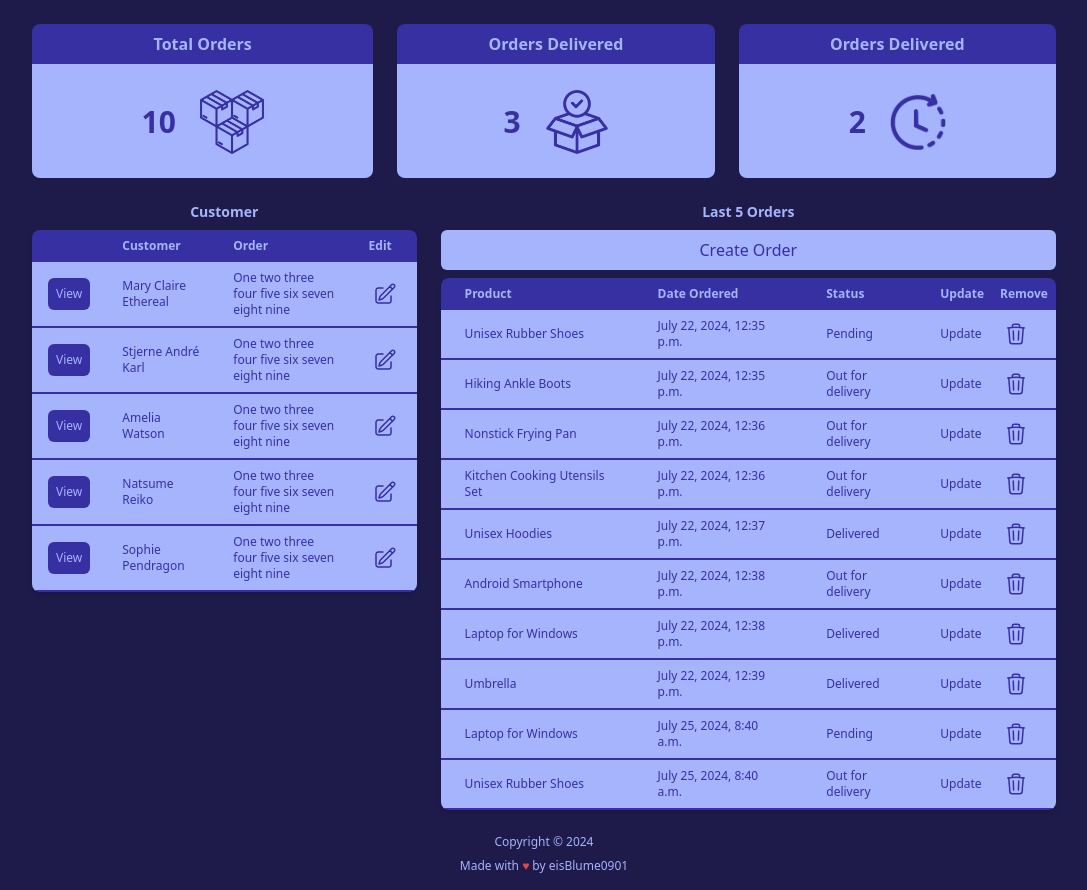
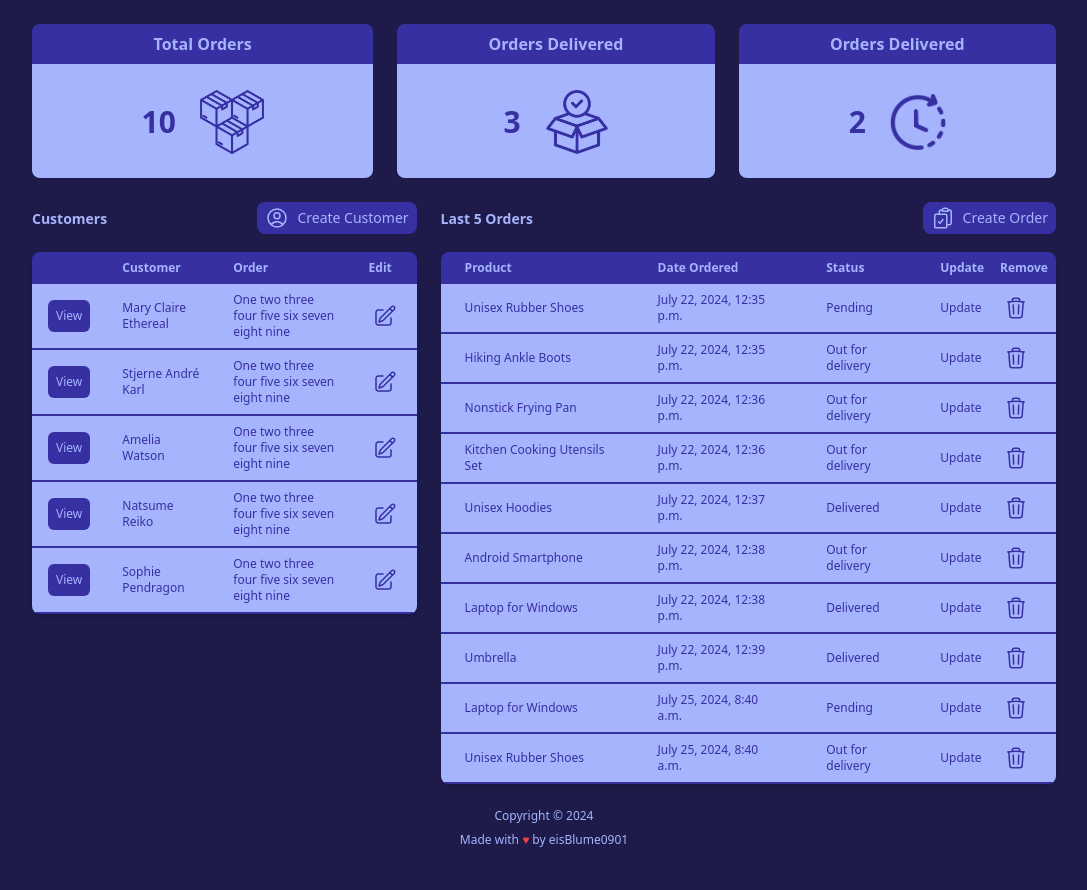
Before and after one commit to eisBlume0901/Django_Customer_Management_System_From_Dennis_Ivy, a Django app: page / in a window 1280 px wide. Shown: the part 82-972 px from the top of the page, without its empty margins (96-1183 px from the left). After the commit the page ends 929 px from the top, so only its background shows below. Run offline with Django 5.2, Linux system fonts and the light colour scheme; data comes from the database, SQL or seed files in the repository; both versions use the stored data as it was after the commit; some libraries are stand-ins or nearby versions.

Commit message:
Added django model forms (need to research how to customize them). Enhanced some button design. Debug the date_ordered

```diff
--- a/customer_management_system/accounts/views.py
+++ b/customer_management_system/accounts/views.py
@@ -1,6 +1,9 @@
-from django.shortcuts import render
+from django.shortcuts import render, redirect
 from django.http import HttpResponse
+from django.urls import reverse
 from .models import *
+
+from .forms import * # Means that we are importing that Form class from the forms.py file
 # Create your views here.
 def home(request):
     allOrders = Order.objects.all()
@@ -38,4 +41,18 @@ def customer(request, pk):
     return render(request, 'accounts/customer.html', context)
 
 def createOrder(request):
-    return render(request, 'forms/order_form.html')
+
+    form = OrderForm()
+
+    if request.method == 'POST':
+        # print("Printing POST:", request.POST) # For debugging purposes
+
+        form = OrderForm(request.POST)
+        if form.is_valid():
+            form.save()
+            return redirect(reverse('home')) # Redirect using the name of the url (instead of the route path)
+
+    context = {
+        'form': form,
+    }
+    return render(request, 'forms/order_form.html', context)
--- a/customer_management_system/customer_management_system/settings.py
+++ b/customer_management_system/customer_management_system/settings.py
@@ -32,7 +32,6 @@ ALLOWED_HOSTS = []
 # Application definition
 
 INSTALLED_APPS = [
-
     'accounts',
 
     'django.contrib.admin',
--- a/customer_management_system/templates/accounts/customer.html
+++ b/customer_management_system/templates/accounts/customer.html
@@ -34,7 +34,7 @@
                     <tr class="bg-indigo-300 border-b-2 border-indigo-800 hover:bg-indigo-200">
                         <td class="px-6 py-2">{{ order.product }}</td>
                         <td class="px-6 py-2">{{ order.product.category }}</td>
-                        <td class="px-6 py-2">{{ order.product.date_created }}</td>
+                        <td class="px-6 py-2">{{ order.date_created }}</td>
                         <td class="px-6 py-2">{{ order.status}}</td>
                         <td class="p-2">
                             <a href="">
--- a/customer_management_system/templates/accounts/dashboard.html
+++ b/customer_management_system/templates/accounts/dashboard.html
@@ -1,12 +1,27 @@
 {% extends 'main.html' %}
 {% block content %}
+{% load static %}
+
 {% include 'partials/_home_navbar.html' %}
 {% include 'partials/_order_status.html' %}
-<div class="flex flex-col space-y-8 sm:flex-col sm:max-screen-sm sm:space-y-4 md:flex-col md:max-screen-md md:space-y-4 lg:flex-row lg:space-x-6 lg:space-y-0 lg:max-w-screen-lg mx-auto my-6 justify-between">
+<div class="flex flex-row mx-auto my-6 max-w-screen-lg justify-between gap-6">
 
     <!-- Adjusted to take up 1/3 of the space in larger screens -->
-    <div class="flex flex-col space-y-2 w-full lg:w-5/12">
-        <div class="text-indigo-300 font-semibold text-sm text-center">Customer
+    <div class="flex flex-col gap-4 lg:w-5/12">
+        <div class="flex flex-row justify-between items-center">
+            <div class="text-indigo-300 font-semibold text-sm text-center">Customers</div>
+            <a href="{% url 'create_order' %}">
+                <button class="font-medium text-sm rounded-lg px-2 py-1 bg-indigo-800 text-indigo-300 hover:bg-indigo-300 hover:text-indigo-800">
+                    <div class="flex flex-row items-center gap-2">
+                        <svg xmlns="http://www.w3.org/2000/svg" fill="none" viewBox="0 0 24 24" stroke-width="1.5" stroke="currentColor" class="size-6">
+                            <path stroke-linecap="round" stroke-linejoin="round" d="M17.982 18.725A7.488 7.488 0 0 0 12 15.75a7.488 7.488 0 0 0-5.982 2.975m11.963 0a9 9 0 1 0-11.963 0m11.963 0A8.966 8.966 0 0 1 12 21a8.966 8.966 0 0 1-5.982-2.275M15 9.75a3 3 0 1 1-6 0 3 3 0 0 1 6 0Z" />
+                          </svg>
+                          <p>
+                            Create Customer
+                          </p>
+                    </div>
+                </button>
+            </a>
         </div>
         <div class="relative overflow-x-auto shadow-md rounded-lg">
             <table class="text-sm text-left text-indigo-300 table-fixed">
@@ -46,9 +61,25 @@
     </div>
 
     <!-- Adjusted to take up 2/3 of the space in larger screens -->
-    <div class="flex flex-col space-y-2 w-full lg:w-8/12">
-        <div class="text-indigo-300 font-semibold text-sm text-center">Last 5 Orders</div>
-        <a class="text-md font-medium text-center text-indigo-800 font-medium whitespace-normal bg-indigo-300 p-2 rounded-md">Create Order</a>
+    <div class="flex flex-col gap-4 lg:w-8/12">
+        <div class="flex flex-row justify-between items-center">
+            <div class="text-indigo-300 font-semibold text-sm text-center">Last 5 Orders</div>
+                <a href="{% url 'create_order' %}">
+                    <button class="font-medium text-sm rounded-lg px-2 py-1 bg-indigo-800 text-indigo-300 hover:bg-indigo-300 hover:text-indigo-800 ">
+                        <div class="flex flex-row items-center gap-2">
+                            <svg xmlns="http://www.w3.org/2000/svg" fill="none" viewBox="0 0 24 24" stroke-width="1.5" stroke="currentColor" class="size-6">
+                                <path stroke-linecap="round" stroke-linejoin="round" d="M11.35 3.836c-.065.21-.1.433-.1.664 0 .414.336.75.75.75h4.5a.75.75 0 0 0 .75-.75 2.25 2.25 0 0 0-.1-.664m-5.8 0A2.251 2.251 0 0 1 13.5 2.25H15c1.012 0 1.867.668 2.15 1.586m-5.8 0c-.376.023-.75.05-1.124.08C9.095 4.01 8.25 4.973 8.25 6.108V8.25m8.9-4.414c.376.023.75.05 1.124.08 1.131.094 1.976 1.057 1.976 2.192V16.5A2.25 2.25 0 0 1 18 18.75h-2.25m-7.5-10.5H4.875c-.621 0-1.125.504-1.125 1.125v11.25c0 .621.504 1.125 1.125 1.125h9.75c.621 0 1.125-.504 1.125-1.125V18.75m-7.5-10.5h6.375c.621 0 1.125.504 1.125 1.125v9.375m-8.25-3 1.5 1.5 3-3.75" />
+                              </svg>
+
+                            <p>
+                                Create Order
+                            </p>
+                        </div>
+                    </button>
+                </a>
+
+
+        </div>
         <div class="relative overflow-x-auto shadow-md rounded-lg">
             <table class="text-sm text-left text-indigo-300 table-fixed">
                 <thead class="text-xs text-indigo-300 bg-indigo-800">
```
Also changed, not shown: customer_management_system/accounts/forms.py (added, +11 -0 lines), customer_management_system/notes.txt (+11 -0 lines), customer_management_system/templates/forms/order_form.html (+7 -1 lines), customer_management_system/db.sqlite3.
